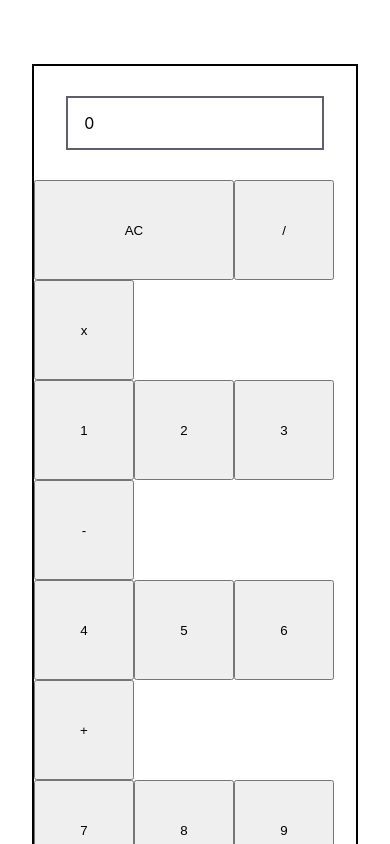
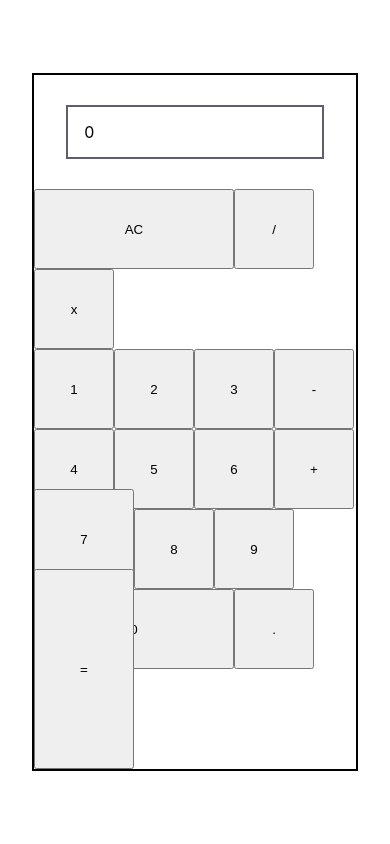
Before and after one commit to jesustellor/calculator, a Next.js app: page / in a window 390 px wide. Shown: the top 844 px of the page. Built offline with nearby package versions, Linux system fonts and the light colour scheme.

Commit message:
changed button size for mobile

```diff
--- a/styles/globals.css
+++ b/styles/globals.css
@@ -62,3 +62,11 @@ a {
     background: rgb(49, 47, 47);
   }
 }
+
+
+@media(max-width: 500px){
+  button {
+    height: 80px;
+    width: 80px;
+  }
+}
```
